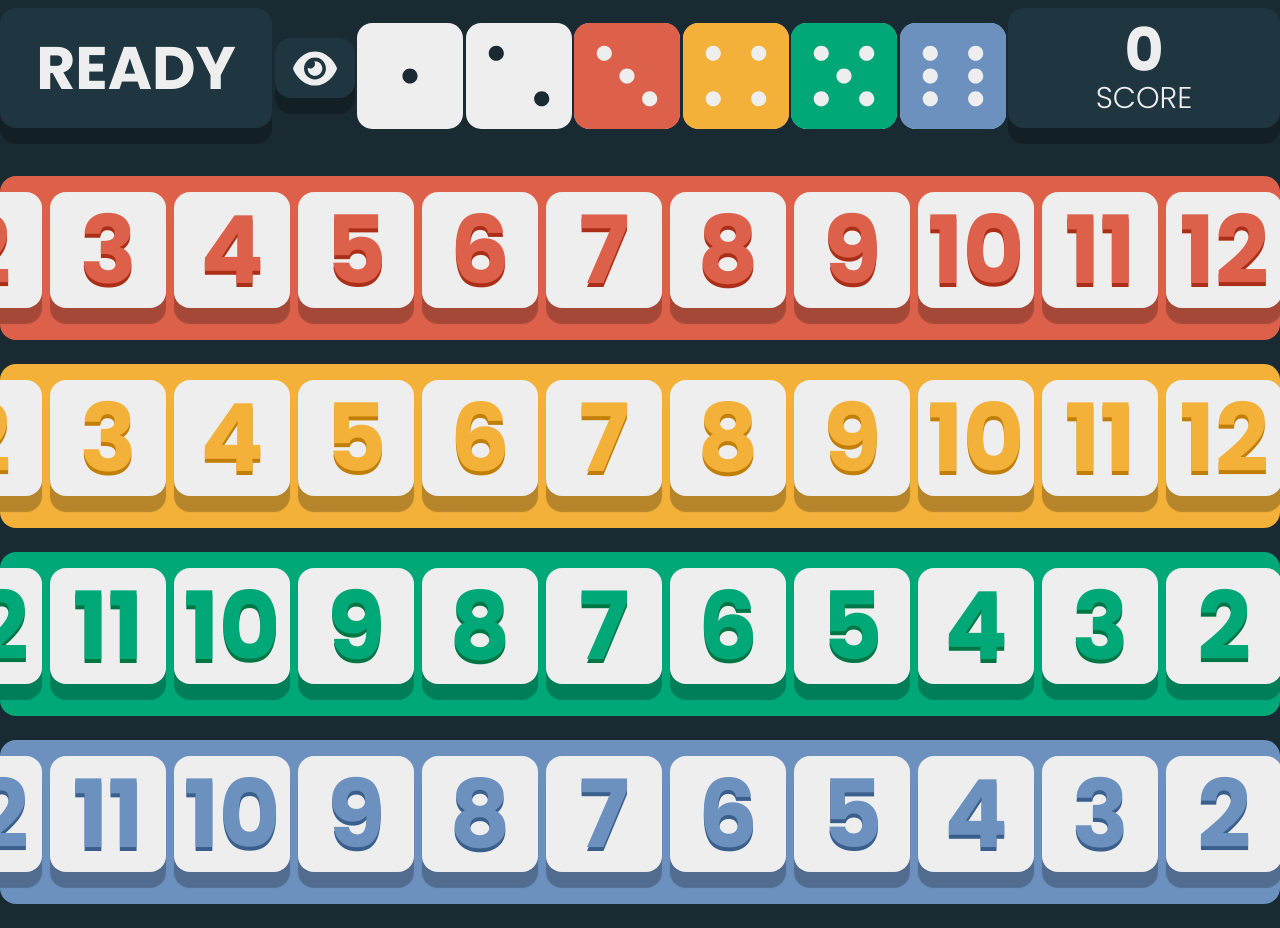
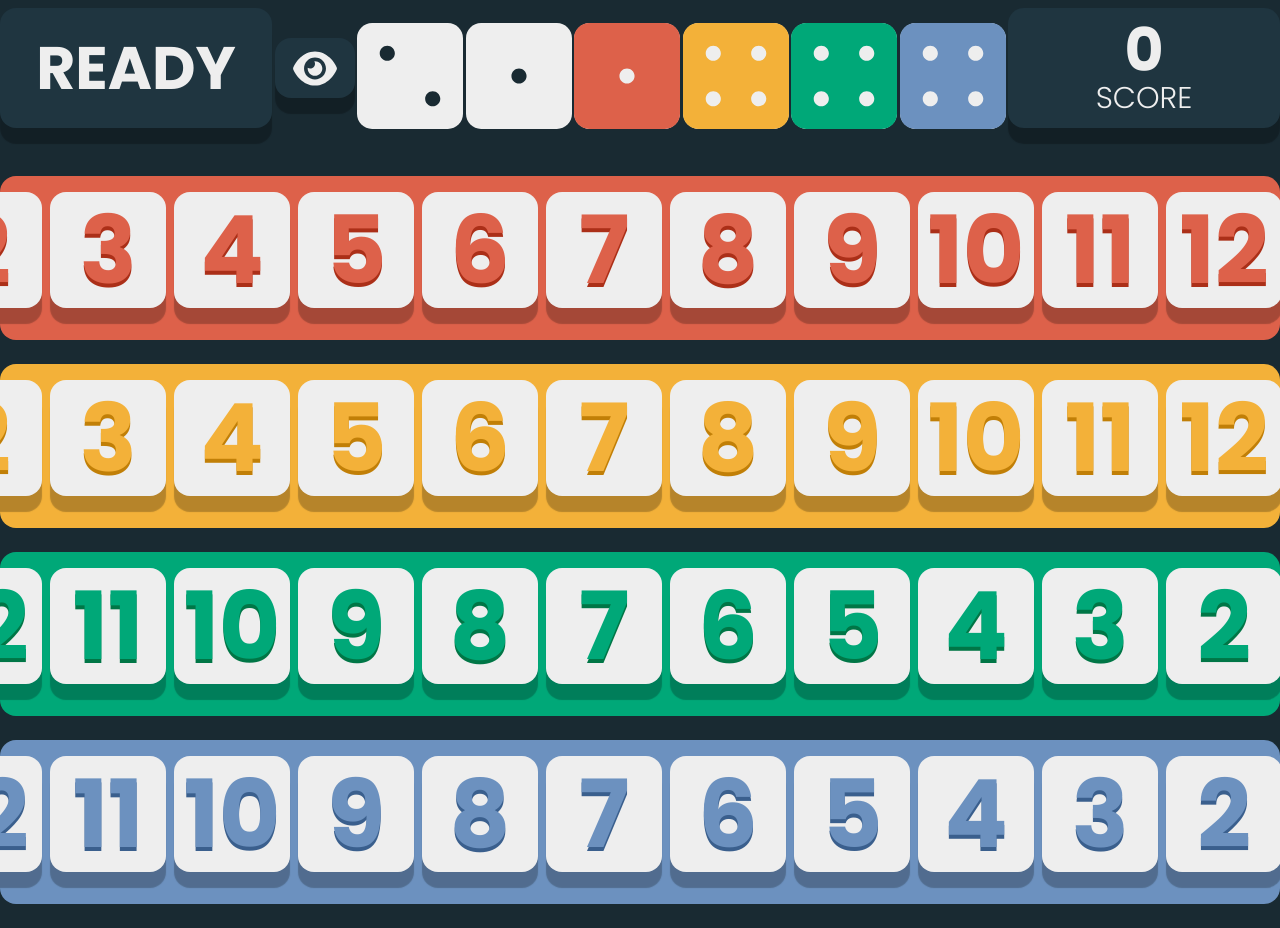
Before and after one commit to MatheusFonseca/x-out, a Next.js app: page / in a window 1280 px wide. Shown: the top 928 px of the page. Built offline with nearby package versions, Linux system fonts and the light colour scheme.

Commit message:
feat(dice): Create Dice context
- Create a Dice Context to store the value of the dice
- Create function to roll 6 dice
- Update the UI to use the newly created context

```diff
--- a/src/components/Button/Button.tsx
+++ b/src/components/Button/Button.tsx
@@ -3,16 +3,17 @@ import React, { ReactChild } from 'react';
 interface ButtonProps {
   children: ReactChild | ReactChild[];
   size: 'sm' | 'lg';
+  onClick?: () => void;
 }
 
-export const Button = ({ children, size }: ButtonProps) => {
+export const Button = ({ children, size, onClick }: ButtonProps) => {
   const buttonStyles = {
     lg: 'w-[272px] h-[120px]',
     sm: 'w-[80px] h-[60px]',
   };
 
   return (
-    <div className="pb-4 cursor-pointer">
+    <div {...(onClick && { onClick })} className="pb-4 cursor-pointer">
       <div
         className={`${buttonStyles[size]} bg-gray shadow-lg rounded-2xl flex justify-center items-center`}
       >
--- /dev/null
+++ b/src/contexts/Dice/Dice.context.tsx
@@ -0,0 +1,32 @@
+import React, { createContext, ReactNode, useState } from 'react';
+import { IDie } from '../../interfaces/IDie';
+import { rollDice } from '../../utils/RollDice';
+
+interface IProviderProps {
+  children: ReactNode | ReactNode[];
+}
+
+interface IDiceContext {
+  dice: IDie[];
+  setDice: React.Dispatch<React.SetStateAction<IDie[]>>;
+}
+
+export const DiceContext = createContext<IDiceContext>({
+  dice: [],
+  setDice: () => [],
+});
+
+export const DiceContextProvider = ({ children }: IProviderProps) => {
+  const [dice, setDice] = useState<IDie[]>(rollDice());
+
+  return (
+    <DiceContext.Provider
+      value={{
+        dice,
+        setDice,
+      }}
+    >
+      {children}
+    </DiceContext.Provider>
+  );
+};
--- a/src/contexts/Sheet/Sheet.reducer.tsx
+++ b/src/contexts/Sheet/Sheet.reducer.tsx
@@ -1,4 +1,4 @@
-import { IBox } from '../../components/Box/Box';
+import { IBox } from '../../interfaces/IBox';
 import { ISheet } from '../../interfaces/ISheet';
 
 export const markNumber = (target: number, rowState: IBox[]): IBox[] => {
--- /dev/null
+++ b/src/interfaces/IDie.ts
@@ -0,0 +1,6 @@
+import { IColor } from './IColor';
+
+export interface IDie {
+  value: number;
+  color: IColor | 'white';
+}
--- a/src/pages/_app.tsx
+++ b/src/pages/_app.tsx
@@ -1,11 +1,14 @@
 import '../../styles/globals.css';
 import type { AppProps } from 'next/app';
 import { SheetContextProvider } from '../contexts/Sheet/Sheet.context';
+import { DiceContextProvider } from '../contexts/Dice/Dice.context';
 
 function MyApp({ Component, pageProps }: AppProps) {
   return (
     <SheetContextProvider>
-      <Component {...pageProps} />
+      <DiceContextProvider>
+        <Component {...pageProps} />
+      </DiceContextProvider>
     </SheetContextProvider>
   );
 }
--- a/src/pages/index.tsx
+++ b/src/pages/index.tsx
@@ -3,16 +3,19 @@ import { useContext } from 'react';
 import { Button } from '../components/Button/Button';
 import { Dice } from '../components/Dice/Dice';
 import { Row } from '../components/Row/Row';
+import { DiceContext } from '../contexts/Dice/Dice.context';
 import { SheetContext } from '../contexts/Sheet/Sheet.context';
 import { calculateFinalScore } from '../utils/CalculateScore';
+import { rollDice } from '../utils/RollDice';
 
 const Home: NextPage = () => {
   const { sheet } = useContext(SheetContext);
+  const { dice, setDice } = useContext(DiceContext);
 
   return (
     <div className="container mx-auto">
       <div className="flex flex-row justify-between items-center py-2">
-        <Button size="lg">
+        <Button onClick={() => setDice(rollDice())} size="lg">
           <p className="text-6xl text-white font-bold uppercase m-7 select-none">
             READY
           </p>
@@ -27,12 +30,12 @@ const Home: NextPage = () => {
             <path d="M279.6 160.4C282.4 160.1 285.2 160 288 160C341 160 384 202.1 384 256C384 309 341 352 288 352C234.1 352 192 309 192 256C192 253.2 192.1 250.4 192.4 247.6C201.7 252.1 212.5 256 224 256C259.3 256 288 227.3 288 192C288 180.5 284.1 169.7 279.6 160.4zM480.6 112.6C527.4 156 558.7 207.1 573.5 243.7C576.8 251.6 576.8 260.4 573.5 268.3C558.7 304 527.4 355.1 480.6 399.4C433.5 443.2 368.8 480 288 480C207.2 480 142.5 443.2 95.42 399.4C48.62 355.1 17.34 304 2.461 268.3C-.8205 260.4-.8205 251.6 2.461 243.7C17.34 207.1 48.62 156 95.42 112.6C142.5 68.84 207.2 32 288 32C368.8 32 433.5 68.84 480.6 112.6V112.6zM288 112C208.5 112 144 176.5 144 256C144 335.5 208.5 400 288 400C367.5 400 432 335.5 432 256C432 176.5 367.5 112 288 112z" />
           </svg>
         </Button>
-        <Dice color="white" number={1} />
-        <Dice color="white" number={2} />
-        <Dice color="red" number={3} />
-        <Dice color="yellow" number={4} />
-        <Dice color="green" number={5} />
-        <Dice color="blue" number={6} />
+        <Dice color="white" number={dice[0].value} />
+        <Dice color="white" number={dice[1].value} />
+        <Dice color="red" number={dice[2].value} />
+        <Dice color="yellow" number={dice[3].value} />
+        <Dice color="green" number={dice[4].value} />
+        <Dice color="blue" number={dice[5].value} />
         <Button size="lg">
           <div className="py-4 px-20">
             <p className="text-6xl text-white text-center font-bold uppercase select-none">
--- /dev/null
+++ b/src/utils/RollDice.ts
@@ -0,0 +1,19 @@
+import { IColor } from '../interfaces/IColor';
+import { IDie } from '../interfaces/IDie';
+
+export const rollDice = (): IDie[] => {
+  const generateRandomInt = () => Math.floor(Math.random() * 6) + 1;
+  const colors: (IColor | 'white')[] = [
+    'white',
+    'white',
+    'red',
+    'yellow',
+    'green',
+    'blue',
+  ];
+
+  return colors.map(color => ({
+    color,
+    value: generateRandomInt(),
+  }));
+};
```
